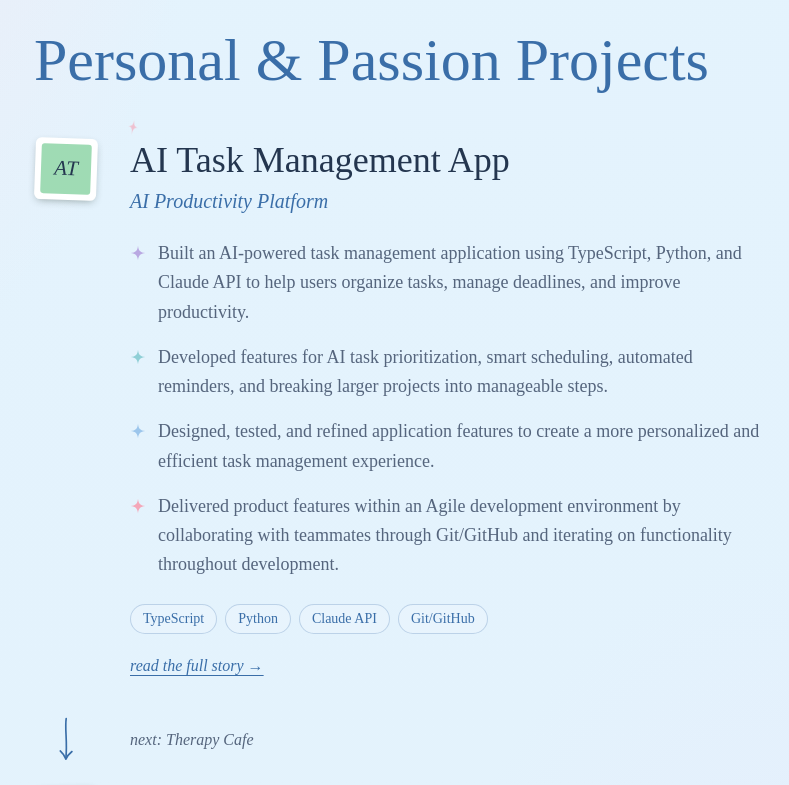
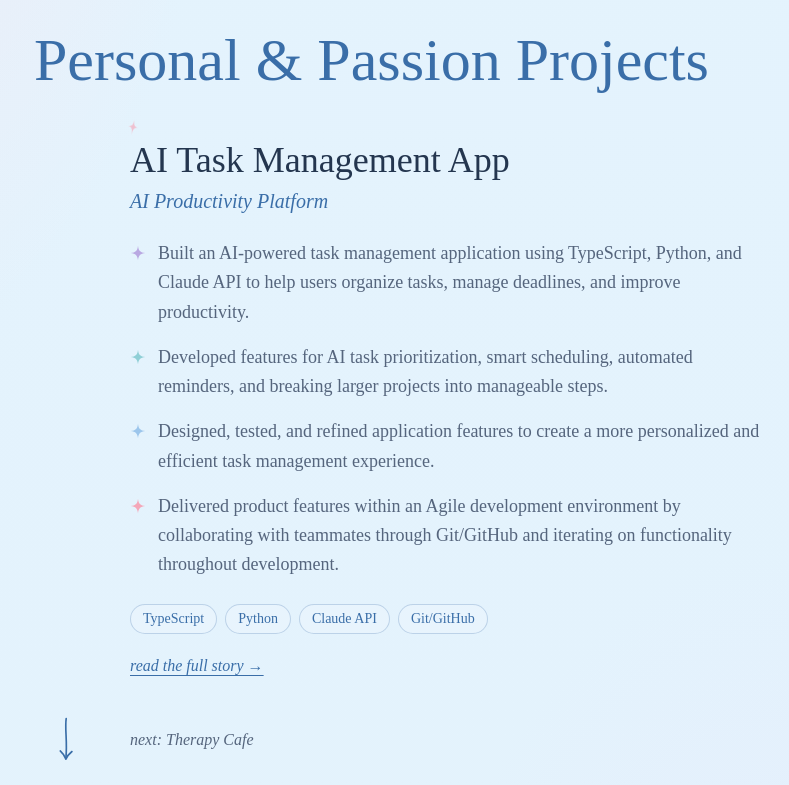
Before and after one commit to JodyAbdulrazek/nextjs-boilerplate, a Next.js app: page / in a window 1280 px wide. Shown: the part 3900-4685 px from the top of the page, without its empty margins (242-1031 px from the left). Built offline with nearby package versions, Linux system fonts and the light colour scheme.

Commit message:
Hide logos on personal project entries
Co-Authored-By: Claude Opus 5.5 <noreply@anthropic.com>

```diff
--- a/app/components/JourneyEntry.tsx
+++ b/app/components/JourneyEntry.tsx
@@ -12,7 +12,8 @@ export default function JourneyEntry({ work: w, index }: { work: Work; index: nu
   return (
     <article id={`entry-${w.slug}`} data-entry className="grid scroll-mt-28 grid-cols-[64px_minmax(0,1fr)] gap-x-5 sm:gap-x-8">
       <div className="flex justify-center">
-        <OrgLogo work={w} size={50} className={`self-start ${index % 2 ? "rotate-2" : "-rotate-2"}`} />
+        {/* organizations get their logo; personal projects don't have one */}
+        {w.kind !== "project" && <OrgLogo work={w} size={50} className={`self-start ${index % 2 ? "rotate-2" : "-rotate-2"}`} />}
       </div>
 
       <div className="pb-4">
```
